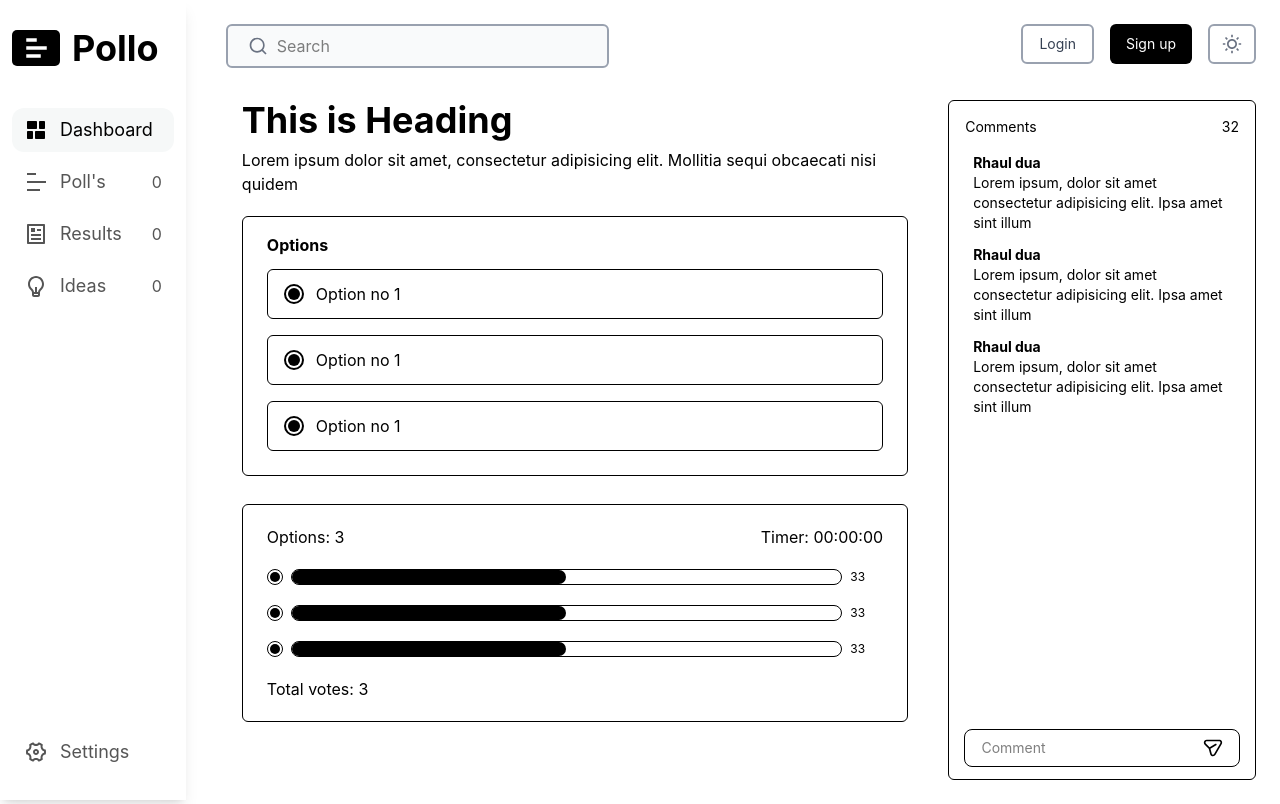
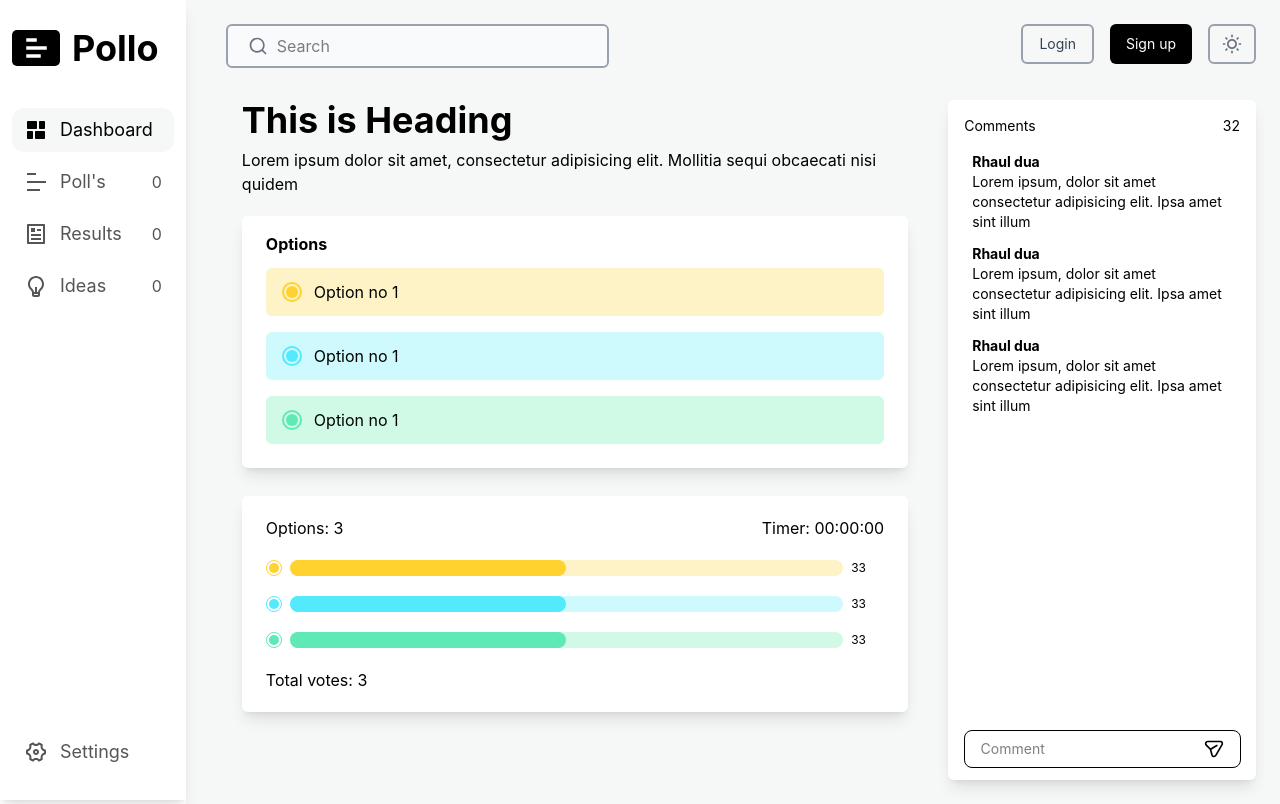
Before and after one commit to Faizan-Py-314/Pollo, a React app in the folder frontend/: page /poll/1 in a window 1280 px wide. Built offline with nearby package versions, Linux system fonts and the light colour scheme; the HTML template or start-up script is replaced by a standard one.

Commit message:
Apply Theme on new PollPage

```diff
--- a/frontend/src/api.js
+++ b/frontend/src/api.js
@@ -1,7 +1,7 @@
 import axios from 'axios'
 
-// const API_URL = "http://192.168.100.31:8000";
-const API_URL = "http://0.0.0.0:8000";
+const API_URL = "http://192.168.100.31:8000";
+// const API_URL = "http://0.0.0.0:8000";
 
 const pollData = async () => {
     try{
--- a/frontend/src/pages/PollPage.jsx
+++ b/frontend/src/pages/PollPage.jsx
@@ -11,7 +11,7 @@ const PollPage = () => {
         <>
             <div className='flex'>
                 <Sidebar navActive={navActive} setNavActive={setNavActive} />
-                <div className='w-full'>
+                <div className='w-full bg-[#F6F8F8]'>
                     <Topbar navActive={navActive} setNavActive={setNavActive} />
                     <div className='px-5 py-3 lg:ml-4 md:pr-3.5 xl:pr-6'>
 
@@ -20,58 +20,58 @@ const PollPage = () => {
                             <div className='md:w-[60%] xl:w-[65%] xl:ml-5'>
                                 <h1 className='text-2xl xl:text-4xl font-bold'>This is Heading</h1>
                                 <p className='text-sm xl:text-base xl:mt-2'>Lorem ipsum dolor sit amet, consectetur adipisicing elit. Mollitia sequi obcaecati nisi quidem</p>
-                                <div className='border p-4 flex flex-col rounded-md gap-3 mt-2 xl:mt-5 xl:p-6 xl:gap-4'>
+                                <div className=' shadow-lg p-4 flex flex-col rounded-md gap-3 mt-2 xl:mt-5 xl:p-6 xl:gap-4 bg-white'>
                                     <span className='text-sm font-bold -my-2 xl:text-base xl:-mb-1'>Options</span>
-                                    <div className='w-full border rounded-md p-2 flex gap-2 items-center xl:p-3 xl:px-4 xl:gap-3'>
-                                        <div className='w-4 h-4 border rounded-full flex items-center justify-center xl:w-5 xl:h-5 xl:border-2'>
-                                            <div className='w-2.5 h-2.5 rounded-full bg-black xl:w-3 xl:h-3'></div>
+                                    <div className='w-full bg-amber-100 rounded-md p-2 flex gap-2 items-center xl:p-3 xl:px-4 xl:gap-3'>
+                                        <div className='w-4 h-4 border border-amber-300 rounded-full flex items-center justify-center xl:w-5 xl:h-5 xl:border-2'>
+                                            <div className='w-2.5 h-2.5 rounded-full bg-amber-300 xl:w-3 xl:h-3'></div>
                                         </div>
                                         <p className='text-sm xl:text-base'>Option no 1</p>
                                     </div>
-                                    <div className='w-full border rounded-md p-2 flex gap-2 items-center xl:p-3 xl:px-4 xl:gap-3'>
-                                        <div className='w-4 h-4 border rounded-full flex items-center justify-center xl:w-5 xl:h-5 xl:border-2'>
-                                            <div className='w-2.5 h-2.5 rounded-full bg-black xl:w-3 xl:h-3'></div>
+                                    <div className='w-full bg-cyan-100 rounded-md p-2 flex gap-2 items-center xl:p-3 xl:px-4 xl:gap-3'>
+                                        <div className='w-4 h-4 border border-cyan-300 rounded-full flex items-center justify-center xl:w-5 xl:h-5 xl:border-2'>
+                                            <div className='w-2.5 h-2.5 rounded-full bg-cyan-300 xl:w-3 xl:h-3'></div>
                                         </div>
                                         <p className='text-sm xl:text-base'>Option no 1</p>
                                     </div>
-                                    <div className='w-full border rounded-md p-2 flex gap-2 items-center xl:p-3 xl:px-4 xl:gap-3'>
-                                        <div className='w-4 h-4 border rounded-full flex items-center justify-center xl:w-5 xl:h-5 xl:border-2'>
-                                            <div className='w-2.5 h-2.5 rounded-full bg-black xl:w-3 xl:h-3'></div>
+                                    <div className='w-full bg-emerald-100 rounded-md p-2 flex gap-2 items-center xl:p-3 xl:px-4 xl:gap-3'>
+                                        <div className='w-4 h-4 border border-emerald-300 rounded-full flex items-center justify-center xl:w-5 xl:h-5 xl:border-2'>
+                                            <div className='w-2.5 h-2.5 rounded-full bg-emerald-300 xl:w-3 xl:h-3'></div>
                                         </div>
                                         <p className='text-sm xl:text-base'>Option no 1</p>
                                     </div>
 
                                 </div>
-                                <div className='border rounded-md p-2 flex flex-col gap-3 mt-3 xl:mt-7 xl:p-4'>
+                                <div className='shadow-lg rounded-md p-2 flex flex-col gap-3 mt-3 xl:mt-7 xl:p-4 bg-white'>
                                     <div className='flex text-xs justify-between px-2 mt-1 xl:text-base xl:mb-2'>
                                         <span>Options: 3</span>
                                         <span>Timer: 00:00:00</span>
                                     </div>
                                     <div className='ml-2 flex flex-col gap-3 xl:gap-5'>
                                         <div className='poll flex items-center gap-2'>
-                                            <div className='w-3 h-3 border rounded-full flex items-center justify-center xl:w-4 xl:h-4'>
-                                                <div className='w-2 h-2 rounded-full bg-black xl:w-2.5 xl:h-2.5'></div>
+                                            <div className='w-3 h-3 border border-amber-300 rounded-full flex items-center justify-center xl:w-4 xl:h-4'>
+                                                <div className='w-2 h-2 rounded-full bg-amber-300 xl:w-2.5 xl:h-2.5'></div>
                                             </div>
-                                            <div className='w-[82%] h-3 border rounded-2xl sm:w-[90%] xl:h-4'>
-                                                <div className='bg-black h-full w-[50%] rounded-2xl'></div>
+                                            <div className='w-[82%] h-3 bg-amber-100 rounded-2xl sm:w-[90%] xl:h-4'>
+                                                <div className='bg-amber-300 h-full w-[50%] rounded-2xl'></div>
                                             </div>
                                             <span className='text-xs w-1/15'>33</span>
                                         </div>
                                         <div className='poll flex items-center gap-2'>
-                                            <div className='w-3 h-3 border rounded-full flex items-center justify-center xl:w-4 xl:h-4'>
-                                                <div className='w-2 h-2 rounded-full bg-black xl:w-2.5 xl:h-2.5'></div>
+                                            <div className='w-3 h-3 border border-cyan-300 rounded-full flex items-center justify-center xl:w-4 xl:h-4'>
+                                                <div className='w-2 h-2 rounded-full bg-cyan-300 xl:w-2.5 xl:h-2.5'></div>
                                             </div>
-                                            <div className='w-[82%] h-3 border rounded-2xl sm:w-[90%] xl:h-4'>
-                                                <div className='bg-black h-full w-[50%] rounded-2xl'></div>
+                                            <div className='w-[82%] h-3 bg-cyan-100 rounded-2xl sm:w-[90%] xl:h-4'>
+                                                <div className='bg-cyan-300 h-full w-[50%] rounded-2xl'></div>
                                             </div>
                                             <span className='text-xs w-1/15'>33</span>
                                         </div>
                                         <div className='poll flex items-center gap-2'>
-                                            <div className='w-3 h-3 border rounded-full flex items-center justify-center xl:w-4 xl:h-4'>
-                                                <div className='w-2 h-2 rounded-full bg-black xl:w-2.5 xl:h-2.5'></div>
+                                            <div className='w-3 h-3 border border-emerald-300 rounded-full flex items-center justify-center xl:w-4 xl:h-4'>
+                                                <div className='w-2 h-2 rounded-full bg-emerald-300 xl:w-2.5 xl:h-2.5'></div>
                                             </div>
-                                            <div className='w-[82%] h-3 border rounded-2xl sm:w-[90%] xl:h-4'>
-                                                <div className='bg-black h-full w-[50%] rounded-2xl'></div>
+                                            <div className='w-[82%] h-3 bg-emerald-100 rounded-2xl sm:w-[90%] xl:h-4'>
+                                                <div className='bg-emerald-300 h-full w-[50%] rounded-2xl'></div>
                                             </div>
                                             <span className='text-xs w-1/15'>33</span>
                                         </div>
@@ -82,8 +82,8 @@ const PollPage = () => {
                                     </div>
                                 </div>
                             </div>
-                            <div className='border w-full h-[90vh] mb-3 p-4 mt-3 rounded-md flex flex-col relative md:w-[40%] md:mt-0 md:h-[85vh] xl:w-[30%]'>
-                                <div className='flex items-center justify-between text-sm 2xl:text-base 2xl:px-3'>
+                            <div className='shadow-lg w-full h-[90vh] mb-3 p-4 mt-3 rounded-md flex flex-col relative bg-white md:w-[40%] md:mt-0 md:h-[85vh] xl:w-[30%]'>
+                                <div className='flex items-center justify-between text-sm  2xl:text-base 2xl:px-3'>
                                     <span>Comments</span>
                                     <span>32</span>
                                 </div>
```
